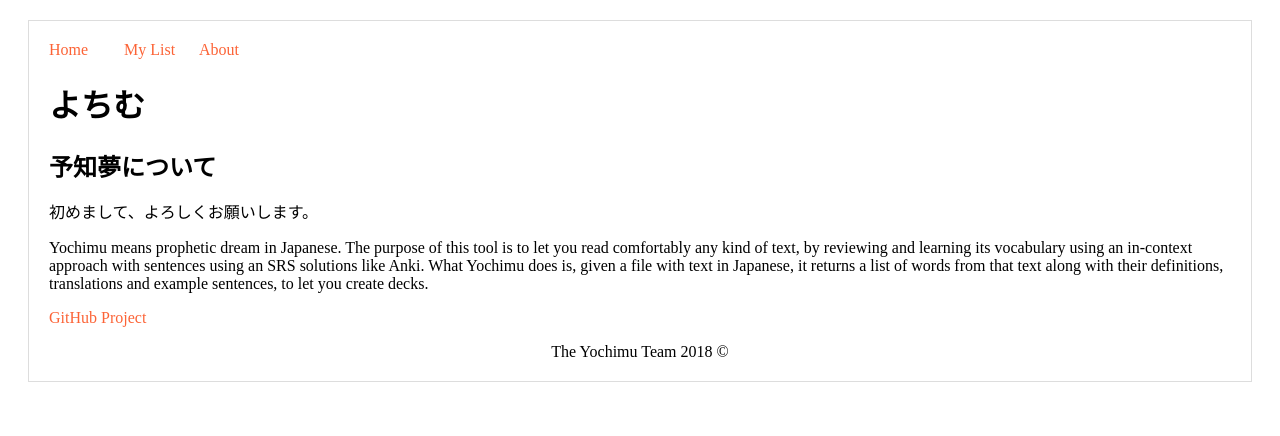
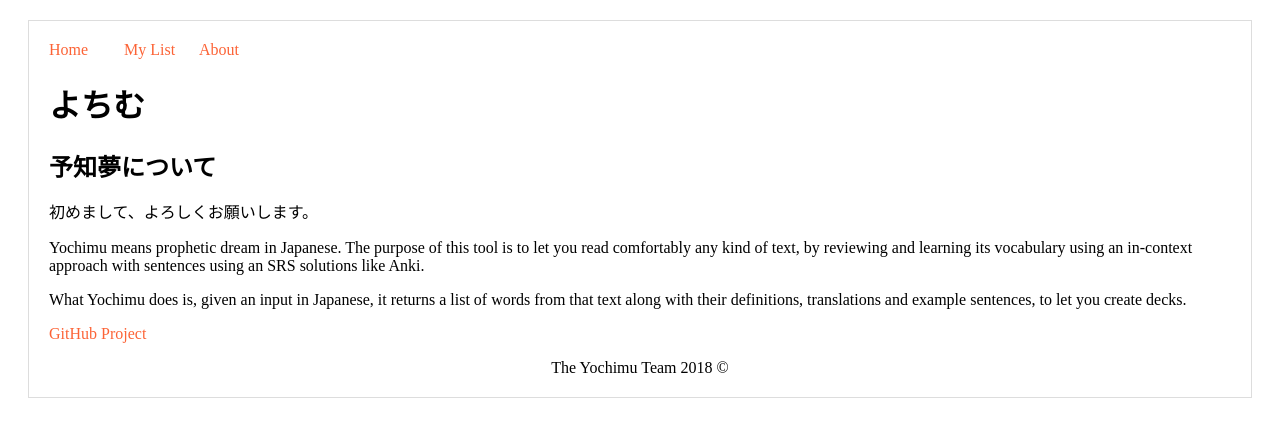
Before and after one commit to ernestohegi/japanese-text-parser, a Next.js app: page /about in a window 1280 px wide. Shown: the top 436 px of the page. Built offline with nearby package versions, Linux system fonts and the light colour scheme.

Commit message:
Updates about file.

```diff
--- a/pages/about.js
+++ b/pages/about.js
@@ -10,9 +10,14 @@ export default () => (
       Yochimu means prophetic dream in Japanese. The purpose of this tool is to
       let you read comfortably any kind of text, by reviewing and learning its
       vocabulary using an in-context approach with sentences using an SRS
-      solutions like Anki. What Yochimu does is, given a file with text in
-      Japanese, it returns a list of words from that text along with their
-      definitions, translations and example sentences, to let you create decks.
+      solutions like Anki.
+    </p>
+
+    <p>
+      {" "}
+      What Yochimu does is, given an input in Japanese, it returns a list of
+      words from that text along with their definitions, translations and
+      example sentences, to let you create decks.
     </p>
 
     <p>
```
